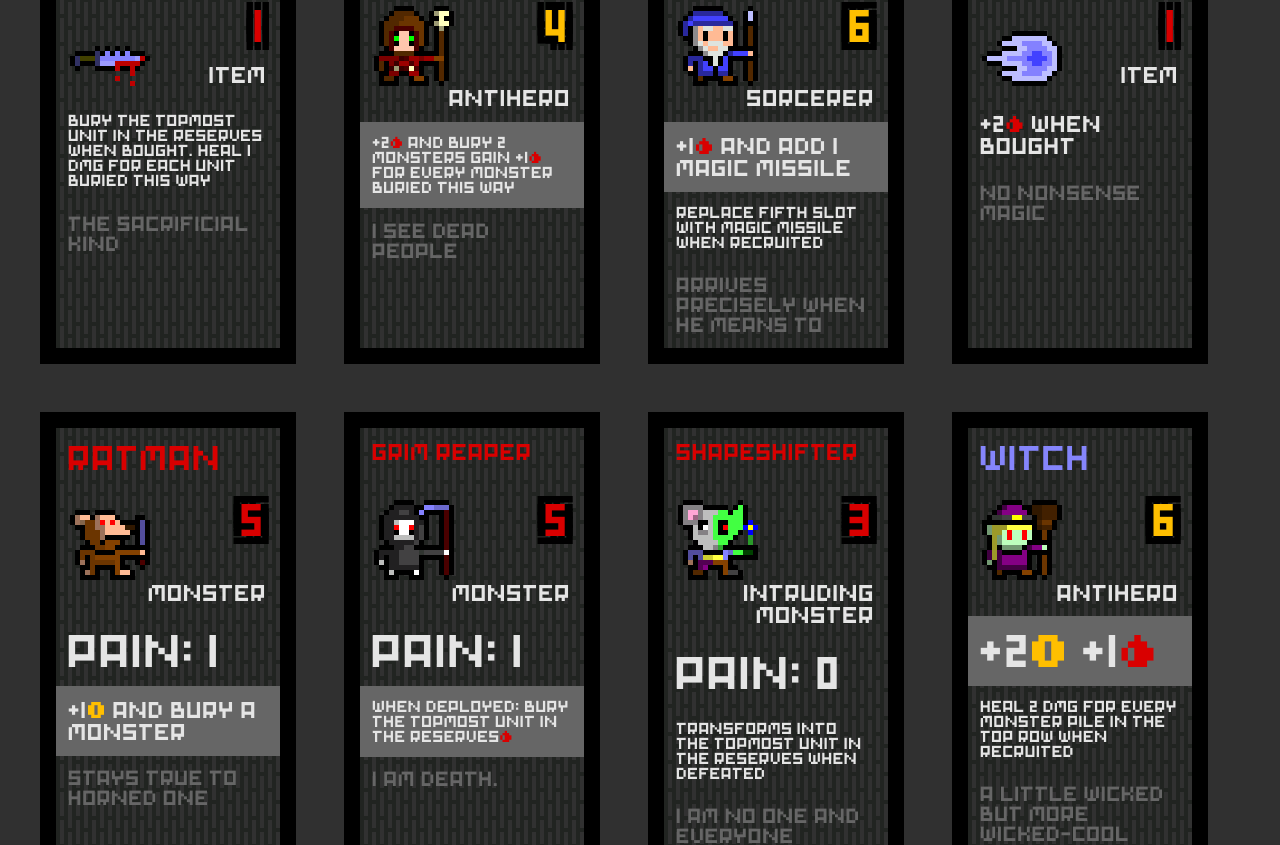
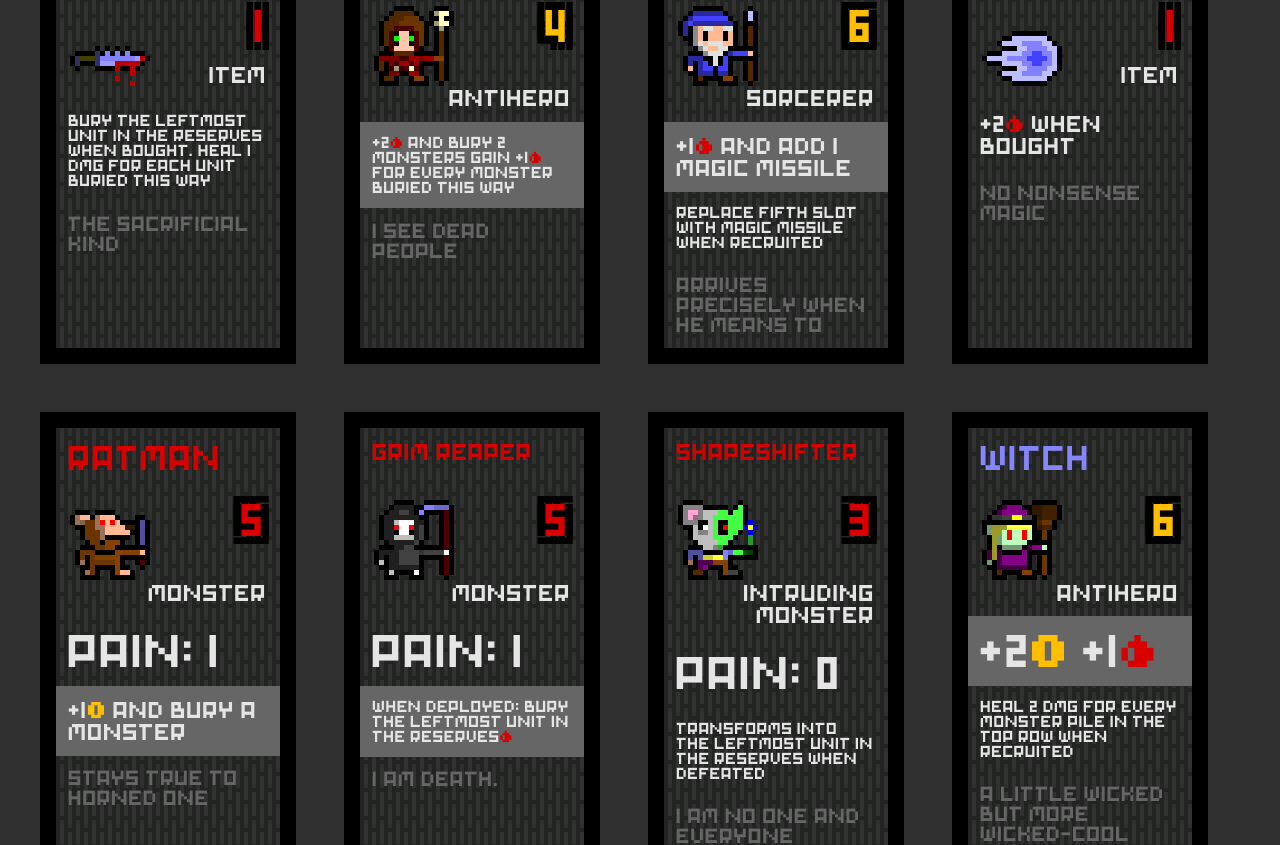
Before and after one commit to MattArnold/toarms.games.github.io, a Jekyll site: the page built from index.md, in a window 1280 px wide and 1400 px high, scrolled down 8481 px. Shown: the part 147-992 px from the top of the window. Built offline with Jekyll 4.4.1, drawn with Linux system fonts in a browser that asks for light colours; some of the changed text lies outside the part shown.

Commit message:
Correct a typo Topmost to Leftmost.

```diff
--- a/_data/cards.yaml
+++ b/_data/cards.yaml
@@ -213,7 +213,7 @@
   coincost: 7
   type: WARRIOR
   deploy: +3b
-  gain: TRANSFORM THE 3 TOPMOST UNITS IN THE RESERVES INTO GLADIATORS WHEN RECRUITED
+  gain: TRANSFORM THE 3 LEFTMOST UNITS IN THE RESERVES INTO GLADIATORS WHEN RECRUITED
   flavor: BRAVE. HONORABLE AND EXTREMELY POPULAR ON THE INTERNET
 - name: VIKING
   slug: Viking
@@ -307,7 +307,7 @@
   coincost: 4
   type: PIRATE MOUSE
   deploy: +1a +1b
-  gain: TRANSFORM THE 2 TOPMOST UNITS IN THE RESERVES INTO ROVERS WHEN RECRUITED
+  gain: TRANSFORM THE 2 LEFTMOST UNITS IN THE RESERVES INTO ROVERS WHEN RECRUITED
   flavor: ARRR!
 - name: TROOPER
   slug: Trooper
@@ -355,7 +355,7 @@
   slug: Mutagen
   coincost: 3
   type: ITEM
-  gain: TRANSFORM THE TOPMOST UNIT IN THE RESERVES INTO A MUTANT WHEN BOUGHT
+  gain: TRANSFORM THE LEFTMOST UNIT IN THE RESERVES INTO A MUTANT WHEN BOUGHT
   flavor: A SMALL CANISTER HOLDING A GLOWING OOZE
 - name: RED
   slug: Red
@@ -446,7 +446,7 @@
   slug: Dagger
   bloodcost: 1
   type: ITEM
-  gain: BURY THE TOPMOST UNIT IN THE RESERVES WHEN BOUGHT. HEAL 1 DMG FOR EACH UNIT BURIED THIS WAY
+  gain: BURY THE LEFTMOST UNIT IN THE RESERVES WHEN BOUGHT. HEAL 1 DMG FOR EACH UNIT BURIED THIS WAY
   flavor: THE SACRIFICIAL KIND
 - name: NECROMANCER
   slug: Necromancer
@@ -479,14 +479,14 @@
   bloodcost: 5
   type: MONSTER
   pain: 1
-  deploy: WHEN DEPLOYED&#58; BURY THE TOPMOST UNIT IN THE RESERVESb
+  deploy: WHEN DEPLOYED&#58; BURY THE LEFTMOST UNIT IN THE RESERVESb
   flavor: I AM DEATH.
 - name: SHAPESHIFTER
   slug: Shapeshifter
   bloodcost: 3
   type: INTRUDING MONSTER
   pain: 0
-  gain: TRANSFORMS INTO THE TOPMOST UNIT IN THE RESERVES WHEN DEFEATED
+  gain: TRANSFORMS INTO THE LEFTMOST UNIT IN THE RESERVES WHEN DEFEATED
   flavor: I AM NO ONE AND EVERYONE
 - name: WITCH
   slug: Witch
@@ -608,7 +608,7 @@
   type: PIRATE
   deploy: +2b
   fellowship: FELLOWSHIP&#58; +2a
-  gain: TRANSFORM THE TOPMOST 2 MONSTERS, PIKEMEN, OR STOOGES IN THE RESERVES INTO ROVERS
+  gain: TRANSFORM THE LEFTMOST 2 MONSTERS, PIKEMEN, OR STOOGES IN THE RESERVES INTO ROVERS
   flavor: AYE AYE!
 - name: BEGGAR
   slug: Beggar
```
